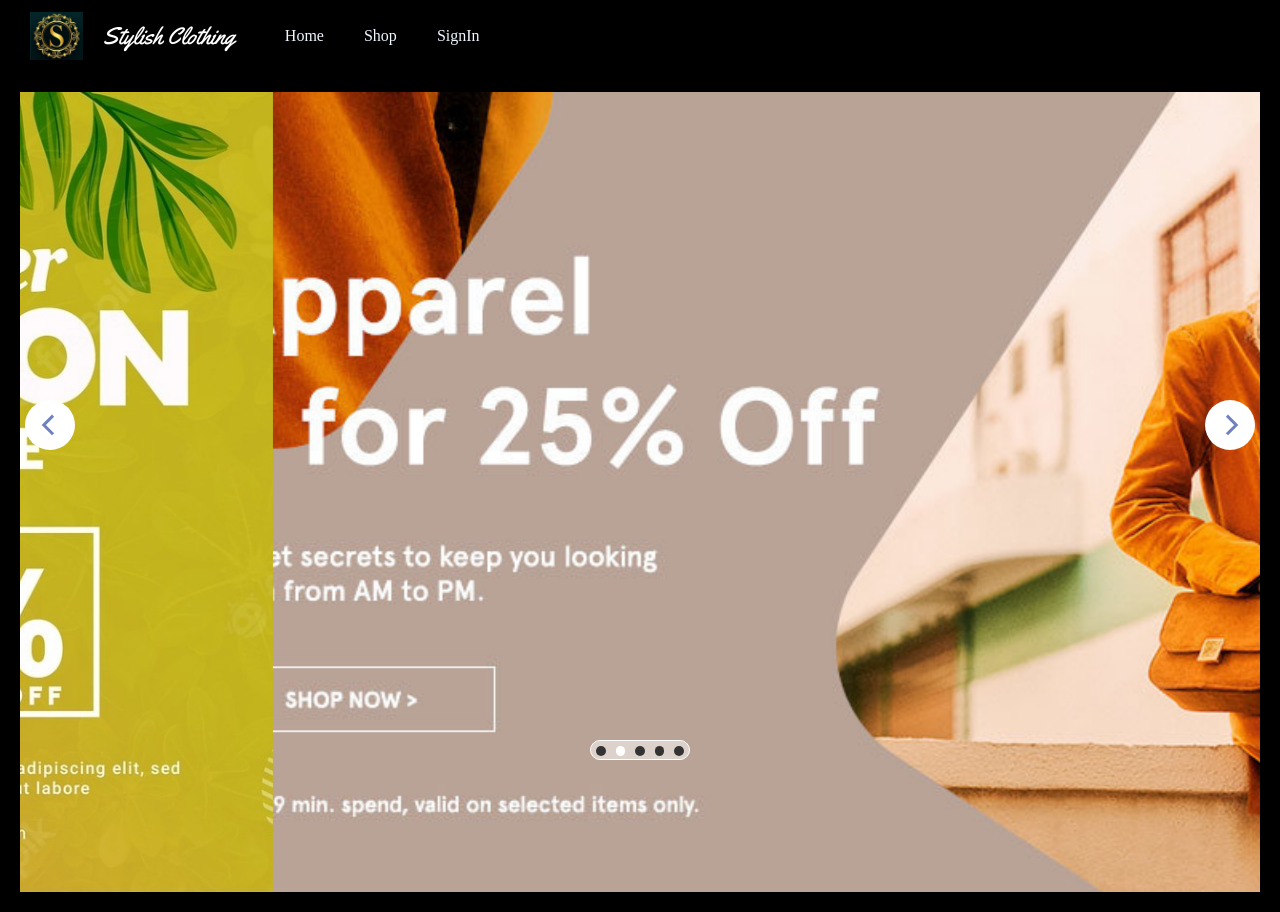
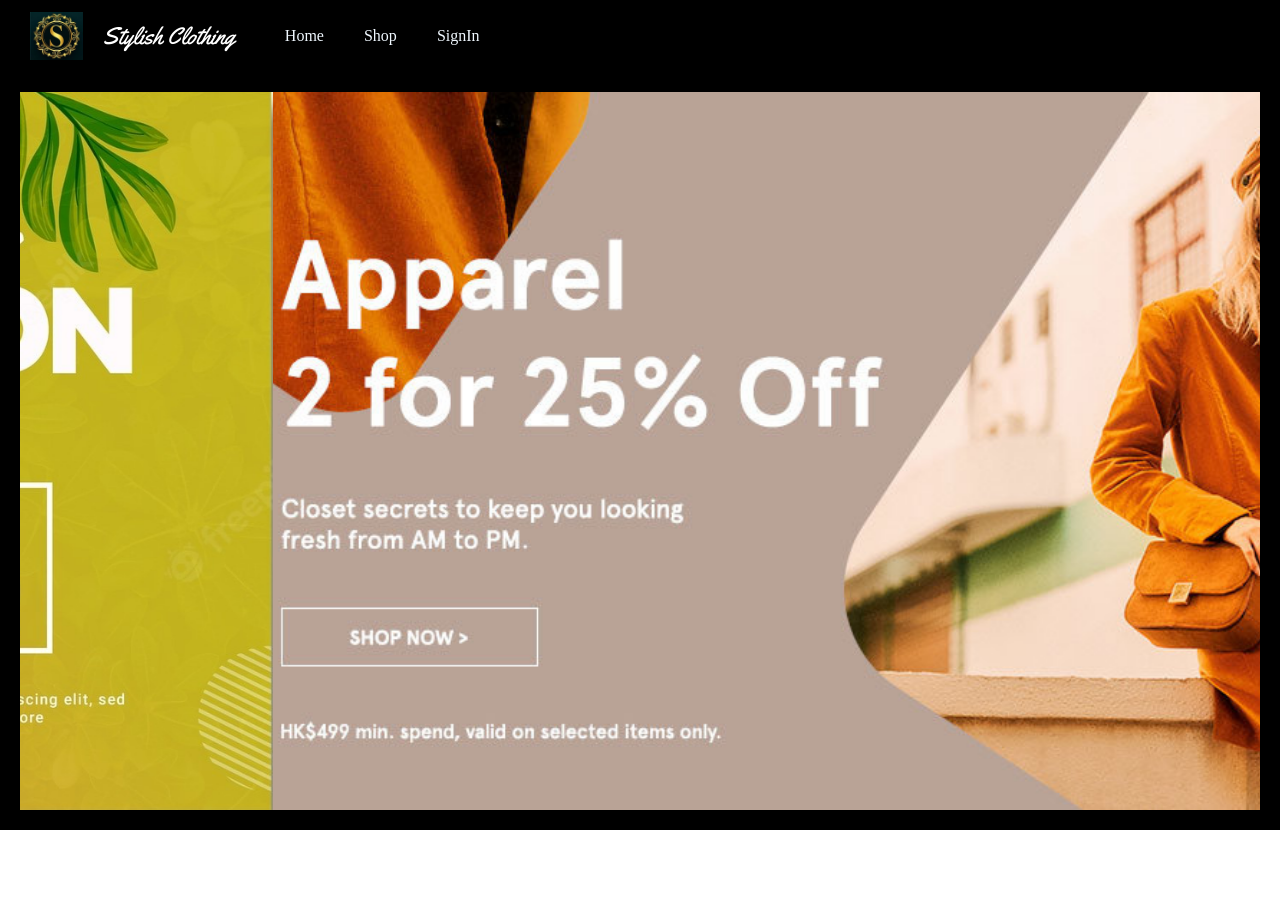
Before and after one commit to PrashantSingh5946/sahara, a React (Vite) app: page / in a window 1280 px wide. After the commit the page ends 830 px from the top, so only its background shows below. Built offline with nearby package versions, Linux system fonts and the light colour scheme.

Commit message:
Corrected the aspect ratio bug

```diff
--- a/components/carousel/Slide.jsx
+++ b/components/carousel/Slide.jsx
@@ -4,7 +4,7 @@ import { css } from '@emotion/react'
 
 function Slide(props) {
     const { slide } = props;
-    const slideCss = css`width:100%; height:100vh; background-image:url(${slide}); background-size:cover; width:3072px; background-repeat: no-repeat;
+    const slideCss = css`width:100%;background-image:url(${slide}); background-size:cover; width:3072px; background-repeat: no-repeat;
     background-position: center`;
     return (
         <div className="slide" css={slideCss} >
--- a/components/carousel/Slider.jsx
+++ b/components/carousel/Slider.jsx
@@ -7,7 +7,7 @@ import ControlBar from './ControlBar';
 
 const getWidth = window.innerWidth;
 function Slider(props) {
-  const SliderCss = css`overflow:hidden;`;
+  const SliderCss = css`overflow:hidden;aspect-ratio: 19/11;`;
   const { slides,transitionTime,transitionInterval } = props;
 
   const [state, setState] = useState(
@@ -79,9 +79,9 @@ function Slider(props) {
         }
 
       </SliderContent>
-      <Arrow direction="left" handleClick={prevSlide} />
+      {/* <Arrow direction="left" handleClick={prevSlide} />
       <Arrow direction="right" handleClick={nextSlide} />
-      <ControlBar state={state} slides={slides}></ControlBar>
+      <ControlBar state={state} slides={slides}></ControlBar> */}
     </div>
   );
 }
--- a/components/carousel/SliderContent.jsx
+++ b/components/carousel/SliderContent.jsx
@@ -2,7 +2,7 @@ import {css} from '@emotion/react'
 
 function SliderContent(props) {
     const {width,translate} = props;
-    const SliderContentCss = css`width:${props.width*3}px; height:100vh; overflow:hidden; display:flex;transition:${props.transition}s;transform:translateX(${translate}px)`;
+    const SliderContentCss = css`width:${props.width*3}px; height:100%; overflow:hidden; display:flex;transition:${props.transition}s;transform:translateX(${translate}px)`;
   return (
     <div className="SliderContent" css={SliderContentCss} >
       {
--- a/src/styles/styles.css
+++ b/src/styles/styles.css
@@ -3,9 +3,9 @@
 }
 body {
   margin: 0;
-  width: 100vw;
+  width: 100%;
   height: 100vh;
-  overflow: hidden;
+  overflow-x: hidden;
 }
 #root {
   background: #00416a; /* fallback for old browsers */
```
